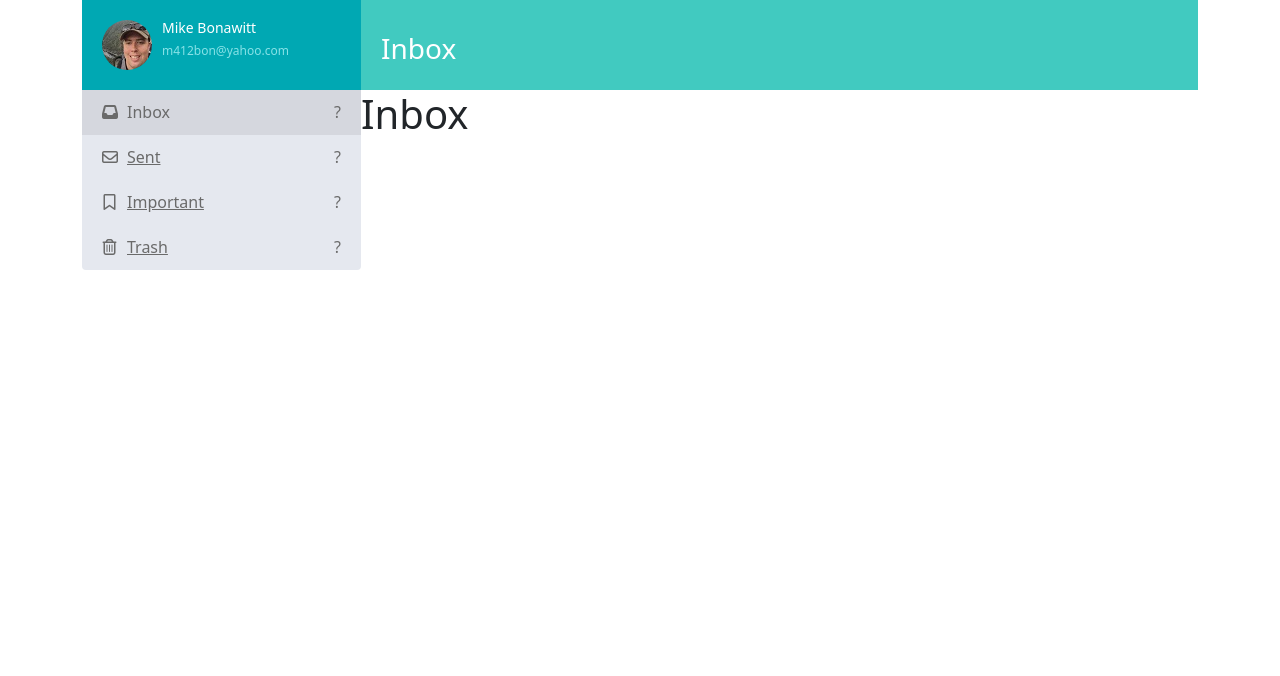
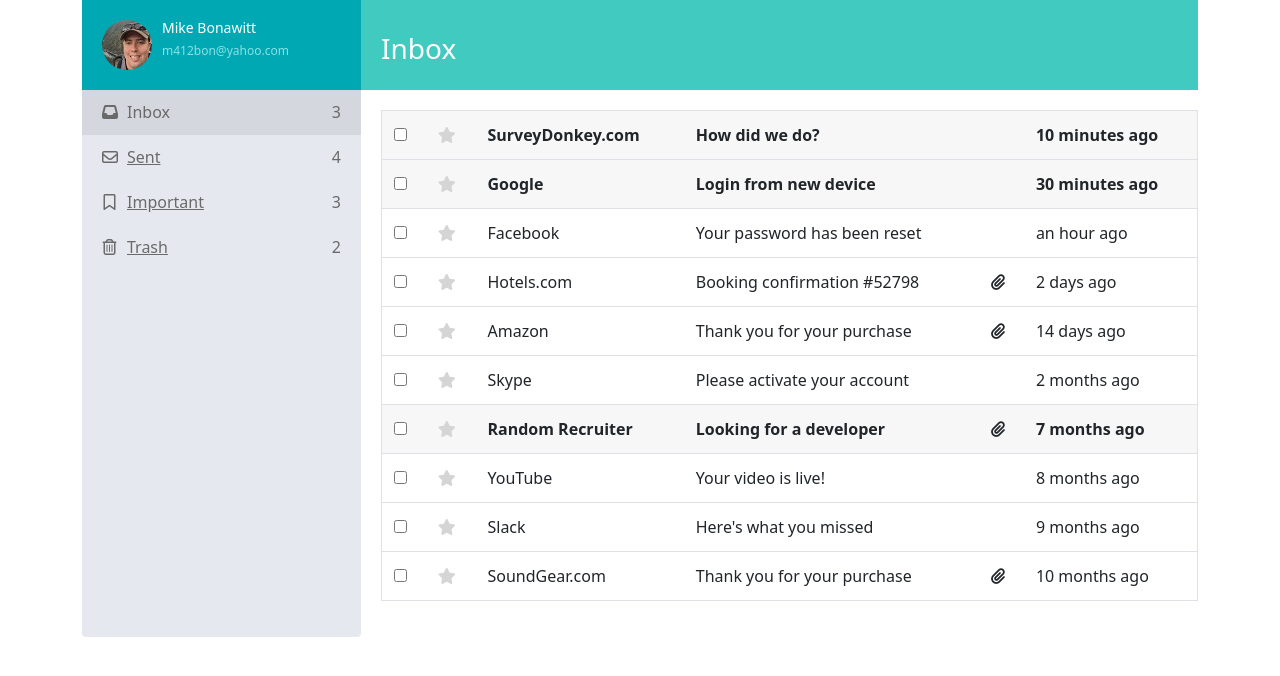
Before and after one commit to Michael-Bonawitt/Vue-Mail-Project, a Vue app: page / in a window 1280 px wide. Shown: the top 676 px of the page. Built offline with nearby package versions, Linux system fonts and the light colour scheme.

Commit message:
Displayed Inbox, Sent, Important, and Trashed Messages

```diff
--- a/package.json
+++ b/package.json
@@ -11,6 +11,7 @@
     "@fortawesome/fontawesome-free": "^5.15.4",
     "bootstrap": "^5.1.3",
     "core-js": "^3.6.5",
+    "moment": "^2.29.1",
     "vue": "^2.6.11"
   },
   "devDependencies": {
--- a/src/App.vue
+++ b/src/App.vue
@@ -1,16 +1,23 @@
 <template>
   <div class="container">
     <div class="mail-box">
-      <app-sidebar></app-sidebar>
-      <app-content></app-content>
+      <app-sidebar :messages="messages"></app-sidebar>
+      <app-content :messages="messages"></app-content>
     </div>
   </div>
 </template>
 
 <script>
-import Sidebar from './components/Sidebar.vue'
-import Content from './components/Content.vue'
+import Sidebar from './components/Sidebar.vue';
+import Content from './components/Content.vue';
+import messages from './data/messages';
+
 export default {
+  data() {
+    return {
+      messages: messages
+    };
+  },
   components: {
     appSidebar: Sidebar,
     appContent: Content
--- a/src/components/Content.vue
+++ b/src/components/Content.vue
@@ -4,7 +4,7 @@
             <h3>{{ currentView.title }}</h3>
         </div>
         <keep-alive>
-            <component :is="currentView.tag"></component>
+            <component :is="currentView.tag" :data="currentView.data"></component>
         </keep-alive>
     </aside>
 </template>
@@ -18,11 +18,18 @@
 import { eventBus } from '../main'
 
 export default {
+    props: {
+        messages: {
+            type: Array,
+            required: true
+        }
+    },
     created() {
         eventBus.$on('changeView', (data) => {
             let temp = [{
                 tag: data.tag,
-                title: data.title
+                title: data.title,
+                data: data.data || {}
             }];
 
             this.history = temp.concat(this.history.splice(0));
@@ -33,14 +40,19 @@
             history: [
                 {
                     tag: 'app-Inbox',
-                    title: 'Inbox'
+                    title: 'Inbox',
+                    data: {
+                        messages: null
+                    }
                 }
             ]
         }
     },
     computed: {
         currentView() {
-            return this.history[0];
+            let current = this.history[0];
+            current.data.messages = this.messages;
+            return current;
         }
     },
     components: {
--- a/src/components/Important.vue
+++ b/src/components/Important.vue
@@ -1,9 +1,28 @@
 <template>
-    <h1>Important</h1>
+    <div class="inbox-body">
+        <important-messages :messages="importantMessages"></important-messages>
+    </div>
 </template>
 
 <script>
+import Messages from './Messages.vue'
+
 export default {
-
+    props: {
+        data: {
+            type: Array,
+            required: true
+        }
+    },
+    computed: {
+        importantMessages() {
+            return this.data.messages.filter(function(message) {
+                return (message.type == 'incoming' && message.isImportant == true && !message.isDeleted)
+            })
+        }
+    },
+    components: {
+        importantMessages: Messages
+    }
 }
 </script>
--- a/src/components/Inbox.vue
+++ b/src/components/Inbox.vue
@@ -1,9 +1,28 @@
 <template>
-    <h1>Inbox</h1>
+    <div class="inbox-body">
+        <app-messages :messages="incomingMessages"></app-messages>
+    </div>
 </template>
 
 <script>
+import Messages from "./Messages.vue"
+
 export default {
-
+    props: {
+        data: {
+            type: Object,
+            required: true
+        }
+    },
+    computed: {
+        incomingMessages() {
+            return this.data.messages.filter(function(message) {
+                return (message.type == 'incoming' && !message.isDeleted)
+            });
+        },
+    },
+    components: {
+        appMessages: Messages
+    }
 }
 </script>
--- /dev/null
+++ b/src/components/Messages.vue
@@ -0,0 +1,33 @@
+<template>
+    <table v-if="messages.length > 0" class="table table-inbox table-hover">
+        <tbody>
+            <tr :key="message.id" v-for="message in messages" :class="{ unread: typeof message.isRead !== 'undefined' && !message.isRead }">
+                <td>
+                    <input type="checkbox">
+                </td>
+                <td>
+                    <a href="#" v-if="typeof message.isImportant !== 'undefined'">
+                        <i class="fa fa-star"></i>
+                    </a>
+                </td>
+                <td>{{ message.from.name }}</td>
+                <td>{{ message.subject }}</td>
+                <td><i v-if="message.attachments.length > 0" class="fa fa-paperclip"></i></td>
+                <td class="text-right">{{ message.date.fromNow() }}</td>
+            </tr>
+        </tbody>
+    </table>
+
+    <p v-else>No mesages here yet.</p>
+</template>
+
+<script>
+export default {
+    props: {
+        messages: {
+            type: Array,
+            required: true
+        }
+    }
+}
+</script>
--- a/src/components/Sent.vue
+++ b/src/components/Sent.vue
@@ -1,9 +1,28 @@
 <template>
-    <h1>Sent</h1>
+    <div class="inbox-body">
+        <app-messages :messages="sentMessages"></app-messages>
+    </div>
 </template>
 
 <script>
+import Messages from "./Messages.vue"
+
 export default {
-
+    props: {
+        data: {
+            type: Array,
+            required: true
+        }
+    },
+    computed: {
+        sentMessages() {
+            return this.data.messages.filter(function(message) {
+                return (message.type == 'outgoing' && !message.isDeleted)
+            })
+        }
+    },
+    components: {
+        appMessages: Messages
+    }
 }
 </script>
--- a/src/components/Sidebar.vue
+++ b/src/components/Sidebar.vue
@@ -12,22 +12,22 @@
         <ul class="inbox-nav">
             <li :class="{ active: activeView == 'app-inbox' }">
                 <a href="#" @click="navigate('app-inbox', 'Inbox')">
-                    <i class="fa fa-inbox"></i>Inbox<span class="label label-danger float-end">?</span>
+                    <i class="fa fa-inbox"></i>Inbox<span class="label label-danger float-end">{{ unreadMessages.length }}</span>
                 </a>
             </li>
             <li :class="{ active: activeView == 'app-sent' }">
                 <a href="#" @click="navigate('app-sent', 'Sent')">
-                    <i class="fa fa-envelope-o"></i>Sent <span class="label label-default float-end">?</span>
+                    <i class="fa fa-envelope-o"></i>Sent <span class="label label-default float-end">{{ sentMessages.length }}</span>
                 </a>
             </li>
             <li :class="{ active: activeView == 'app-important' }">
                 <a href="#" @click="navigate('app-important', 'Important')">
-                    <i class="fa fa-bookmark-o"></i>Important <span class="label label-warning float-end">?</span>
+                    <i class="fa fa-bookmark-o"></i>Important <span class="label label-warning float-end">{{ importantMessages.length }}</span>
                 </a>
             </li>
             <li :class="{ active: activeView == 'app-trash' }">
                 <a href="#" @click="navigate('app-trash', 'Trash')">
-                    <i class="fa fa-trash-o"></i>Trash <span class="label label-default float-end">?</span>
+                    <i class="fa fa-trash-o"></i>Trash <span class="label label-default float-end">{{ trashedMessages.length }}</span>
                 </a>
             </li>
 
@@ -39,6 +39,12 @@
 import { eventBus } from '../main'
 
 export default {
+    props: {
+        messages: {
+            type: Array,
+            required: true
+        }
+    },
     created() {
         eventBus.$on('changeView', (data) => {
             this.activeView = data.tag;
@@ -55,6 +61,31 @@
                 tag: newView,
                 title: title
             })
+        },
+        view(eventBus) {
+            console.log(eventBus)
+        }
+    },
+    computed: {
+        unreadMessages() {
+            return this.messages.filter(function(message) {
+                return (message.type == 'incoming' && !message.isRead && !message.isDeleted)
+            });
+        },
+        sentMessages() {
+            return this.messages.filter(function(message) {
+                return (message.type == 'outgoing' && !message.isDeleted)
+            });
+        },
+        importantMessages() {
+            return this.messages.filter(function(message) {
+                return (message.type == 'incoming' && message.isImportant === true && !message.isDeleted)
+            });
+        },
+        trashedMessages() {
+            return this.messages.filter(function(message) {
+                return message.isDeleted === true
+            });
         }
     }
 }
--- a/src/components/Trash.vue
+++ b/src/components/Trash.vue
@@ -1,9 +1,28 @@
 <template>
-    <h1>Trash</h1>
+    <div class="inbox-body">
+        <trashed-messages :messages="trashedMessages"></trashed-messages>
+    </div>
 </template>
 
 <script>
+import Messages from './Messages.vue'
+
 export default {
-
+    props: {
+        data: {
+            type: Array,
+            required: true
+        }
+    },
+    computed: {
+        trashedMessages() {
+            return this.data.messages.filter(function(message) {
+                return message.isDeleted == true
+            })
+        }
+    },
+    components: {
+        trashedMessages: Messages
+    }
 }
 </script>
--- a/src/data/messages.js
+++ b/src/data/messages.js
@@ -93,7 +93,7 @@
         type: 'outgoing',
         date: moment().subtract(7, 'days'),
         from: {
-            name: 'Bo Andersen',
+            name: 'Mike Bonawitt',
             email: 'info@codingexplained.com'
         },
         attachments: []
@@ -173,7 +173,7 @@
         type: 'outgoing',
         date: moment().subtract(100, 'days'),
         from: {
-            name: 'Bo Andersen',
+            name: 'Mike Bonawitt',
             email: 'info@codingexplained.com'
         },
         attachments: []
@@ -190,7 +190,7 @@
         type: 'outgoing',
         date: moment().subtract(4, 'months'),
         from: {
-            name: 'Bo Andersen',
+            name: 'Mike Bonawitt',
             email: 'info@codingexplained.com'
         },
         attachments: []
@@ -232,7 +232,7 @@
         type: 'outgoing',
         date: moment().subtract(6, 'months'),
         from: {
-            name: 'Bo Andersen',
+            name: 'Mike Bonawitt',
             email: 'info@codingexplained.com'
         },
         attachments: []
```
Also changed, not shown: 1 other file (tests, documents, lock files or other folders).
